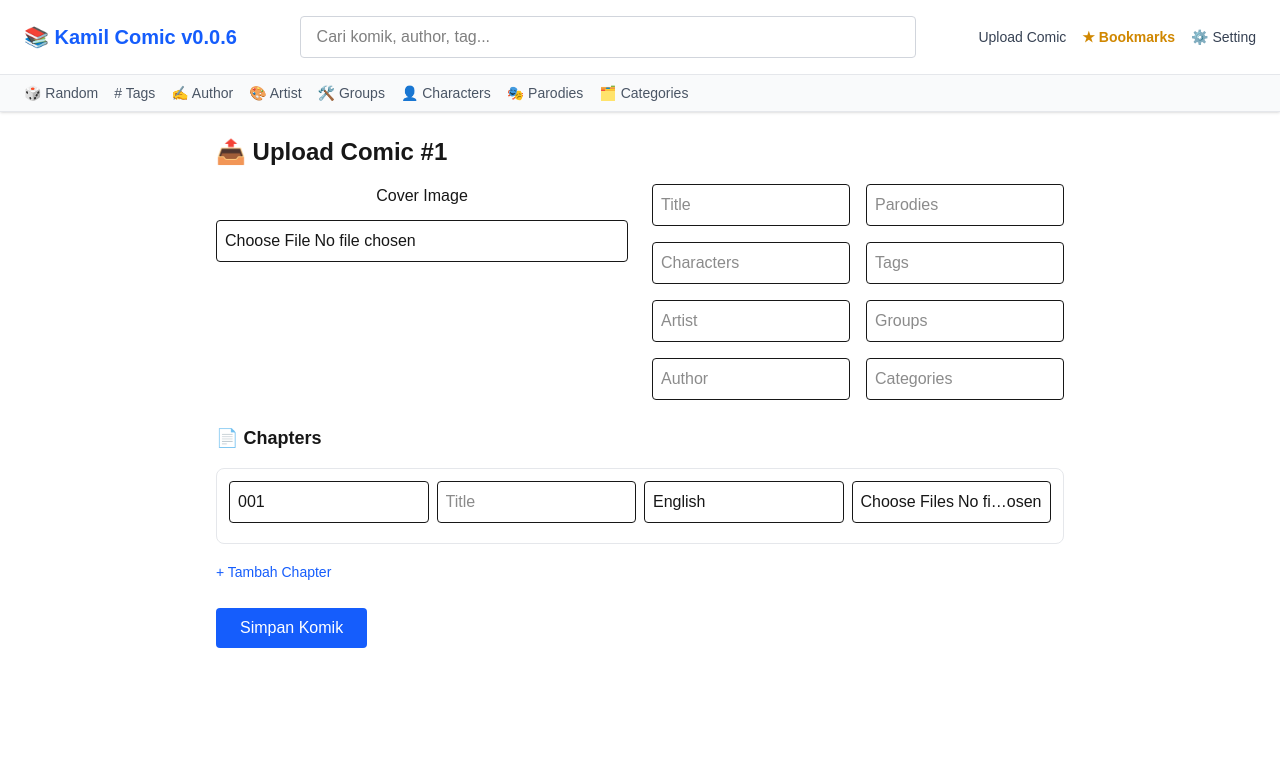
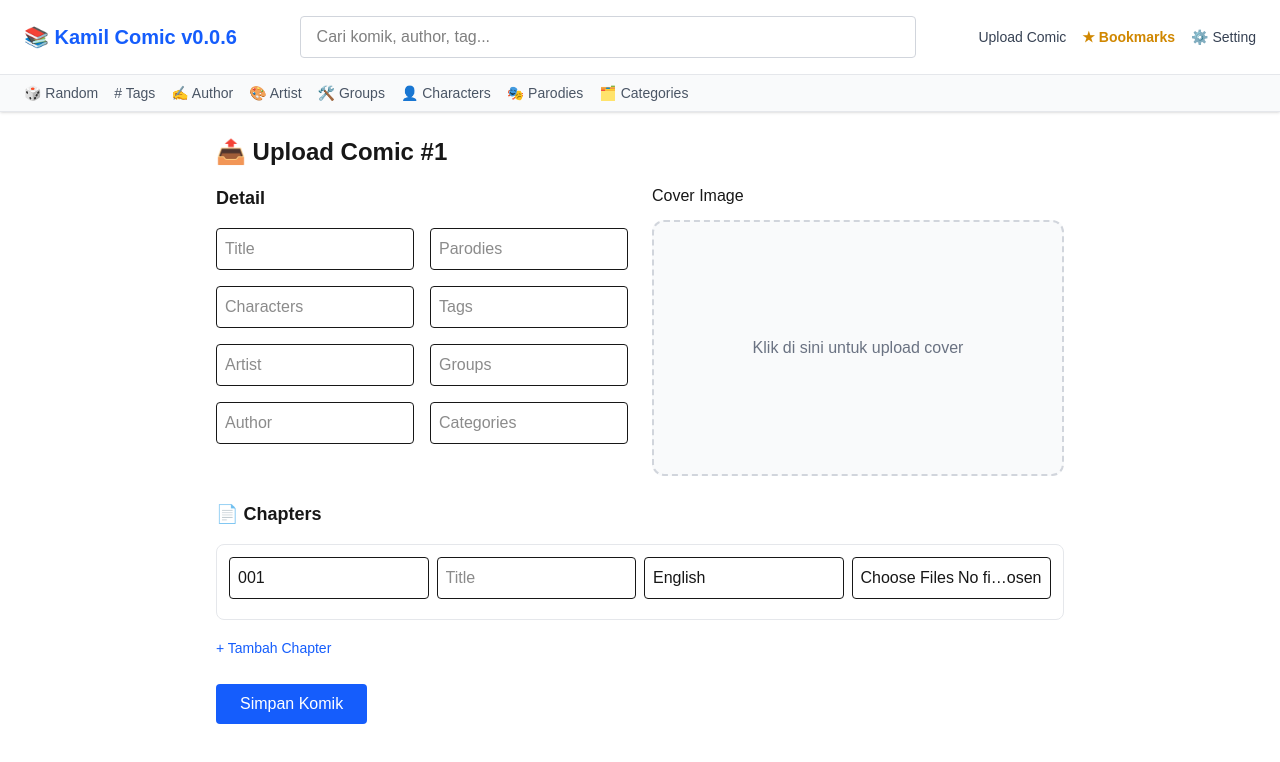
Before and after one commit to lenovix/kamilcomic, a Next.js app: page /upload in a window 1280 px wide. Shown: the top 762 px of the page. Built offline with nearby package versions, Linux system fonts and the light colour scheme.

Commit message:
DialogBoxCover

```diff
--- a/components/DialogBoxCover.tsx
+++ b/components/DialogBoxCover.tsx
@@ -8,7 +8,11 @@ interface DialogBoxCoverProps {
   onSave: (file: File) => void;
 }
 
-export default function DialogBoxCover({ open, onClose, onSave }: DialogBoxCoverProps) {
+export default function DialogBoxCover({
+  open,
+  onClose,
+  onSave,
+}: DialogBoxCoverProps) {
   const [preview, setPreview] = useState<string | null>(null);
   const [selectedFile, setSelectedFile] = useState<File | null>(null);
 
@@ -36,36 +40,40 @@ export default function DialogBoxCover({ open, onClose, onSave }: DialogBoxCover
         >
           {/* Dialog */}
           <motion.div
-            className="bg-white rounded-2xl shadow-xl w-full max-w-md p-6 relative"
-            initial={{ scale: 0.92, opacity: 0 }}
+            className="bg-white rounded-2xl shadow-2xl w-full max-w-md p-6 relative"
+            initial={{ scale: 0.9, opacity: 0 }}
             animate={{ scale: 1, opacity: 1 }}
-            exit={{ scale: 0.92, opacity: 0 }}
+            exit={{ scale: 0.9, opacity: 0 }}
           >
-            {/* X Button */}
+            {/* Close Button */}
             <button
-              className="absolute top-4 right-4 text-gray-500 hover:text-gray-800"
+              className="absolute top-4 right-4 text-gray-400 hover:text-gray-700 transition"
               onClick={onClose}
             >
               <X size={22} />
             </button>
 
-            <h2 className="text-xl font-semibold mb-4 flex items-center gap-2">
-              <ImageIcon size={22} />
+            {/* Title */}
+            <h2 className="text-xl font-semibold mb-5 flex items-center gap-2 text-gray-800">
+              <ImageIcon size={22} className="text-blue-600" />
               Upload Cover
             </h2>
 
             {/* Drop Zone */}
             <div
-              className="border-2 border-dashed border-gray-300 rounded-xl p-5 flex flex-col items-center justify-center text-center cursor-pointer hover:bg-gray-50 transition"
+              className="border-2 border-dashed border-gray-300 rounded-xl p-6 flex flex-col items-center justify-center text-center cursor-pointer hover:border-gray-400 hover:bg-gray-50 transition"
               onDragOver={(e) => e.preventDefault()}
               onDrop={onDrop}
               onClick={() => document.getElementById("coverInput")?.click()}
             >
               {!preview ? (
-                <div className="flex flex-col items-center gap-2">
-                  <UploadCloud size={40} className="text-gray-400" />
-                  <p className="text-gray-600 text-sm">
-                    Klik atau seret gambar ke sini
+                <div className="flex flex-col items-center gap-3 py-6">
+                  <UploadCloud size={42} className="text-gray-400" />
+                  <p className="text-gray-600 text-sm font-medium">
+                    Klik atau seret gambar ke area ini
+                  </p>
+                  <p className="text-gray-400 text-xs">
+                    Format: JPG, PNG · Maks 5MB
                   </p>
                 </div>
               ) : (
@@ -88,10 +96,10 @@ export default function DialogBoxCover({ open, onClose, onSave }: DialogBoxCover
               }
             />
 
-            {/* Buttons */}
-            <div className="flex justify-end gap-3 mt-6">
+            {/* Action Buttons */}
+            <div className="flex justify-end gap-3 mt-7">
               <button
-                className="px-4 py-2 rounded-lg border border-gray-300 hover:bg-gray-100 transition"
+                className="px-4 py-2 rounded-lg border border-gray-300 text-gray-700 hover:bg-gray-100 transition"
                 onClick={onClose}
               >
                 Cancel
@@ -116,4 +124,5 @@ export default function DialogBoxCover({ open, onClose, onSave }: DialogBoxCover
       )}
     </AnimatePresence>
   );
+
 }
--- a/pages/upload.tsx
+++ b/pages/upload.tsx
@@ -7,12 +7,14 @@ import path from "path";
 import { DragDropContext, Droppable, Draggable } from "@hello-pangea/dnd";
 import Alert from "@/components/Alert";
 import DialogBox from "@/components/DialogBox";
+import DialogBoxCover from "@/components/DialogBoxCover";
 
 interface UploadComicPageProps {
   defaultSlug: number;
 }
 
 export default function UploadComicPage({ defaultSlug }: UploadComicPageProps) {
+  const [coverDialogOpen, setCoverDialogOpen] = useState(false);
   const [alertData, setAlertData] = useState<{
     title: string;
     desc?: string;
@@ -53,7 +55,6 @@ export default function UploadComicPage({ defaultSlug }: UploadComicPageProps) {
       onConfirm: handleUpload, // lanjut proses upload
       onCancel: () => setDialogOpen(false),
     });
-
   };
 
   const [coverFile, setCoverFile] = useState<File | null>(null);
@@ -273,7 +274,6 @@ export default function UploadComicPage({ defaultSlug }: UploadComicPageProps) {
     }
   };
 
-
   const openPreview = (index: number) => {
     setPreviewChapterIndex(index);
   };
@@ -312,28 +312,13 @@ export default function UploadComicPage({ defaultSlug }: UploadComicPageProps) {
           />
         )}
 
-        <form onSubmit={handleOpenDialog} className="space-y-6">
-          {/* Cover + Basic Info */}
+        <form onSubmit={handleOpenDialog} className="space-y-6 overflow-hidden">
+          {/* Container Layout 2 kolom */}
           <div className="grid grid-cols-1 md:grid-cols-2 gap-6">
-            {/* Cover */}
-            <div className="flex flex-col items-center space-y-3">
-              <label className="block font-medium">Cover Image</label>
-              <input
-                type="file"
-                accept="image/*"
-                onChange={handleCoverUpload}
-                className="border p-2 rounded w-full"
-              />
-              {comicData.cover && (
-                <img
-                  src={comicData.cover}
-                  alt="Preview Cover"
-                  className="mt-2 w-full max-w-xs rounded shadow"
-                />
-              )}
-            </div>
+            {/* DETAIL (kiri) */}
+            <div className="space-y-4">
+              <h2 className="font-semibold text-lg">Detail</h2>
 
-            {/* Form Detail */}
               <div className="grid grid-cols-1 md:grid-cols-2 gap-4">
                 {[
                   { name: "title", placeholder: "Title" },
@@ -357,14 +342,43 @@ export default function UploadComicPage({ defaultSlug }: UploadComicPageProps) {
               </div>
             </div>
 
-          {/* Chapters */}
+            {/* COVER (kanan) - memanjang ke bawah */}
+            <div className="flex flex-col items-center space-y-3">
+              <div className="flex justify-between w-full items-center">
+                <label className="block font-medium">Cover Image</label>
+              </div>
+
+              <div
+                className="
+    w-full max-h-64 aspect-[2/3]
+    border-2 border-dashed border-gray-300 rounded-xl
+    bg-gray-50 flex items-center justify-center cursor-pointer
+    hover:bg-gray-100 transition
+  "
+                onClick={() => setCoverDialogOpen(true)}
+              >
+                {comicData.cover ? (
+                  <img
+                    src={comicData.cover}
+                    className="object-contain w-full h-full rounded-xl"
+                  />
+                ) : (
+                  <p className="text-gray-500">
+                    Klik di sini untuk upload cover
+                  </p>
+                )}
+              </div>
+            </div>
+          </div>
+
+          {/* CHAPTERS (full width, bawah) */}
           <div className="space-y-4">
             <h2 className="text-lg font-semibold">📄 Chapters</h2>
 
             {chapters.map((ch, index) => (
               <div
                 key={index}
-                className="border border-gray-200 rounded-lg p-3 relative "
+                className="border border-gray-200 rounded-lg p-3 relative"
               >
                 {/* Input nomor, title, language */}
                 <div className="grid grid-cols-1 md:grid-cols-4 gap-2 mb-2">
@@ -398,7 +412,6 @@ export default function UploadComicPage({ defaultSlug }: UploadComicPageProps) {
                   />
                 </div>
 
-                {/* File info & preview */}
                 {ch.files?.length > 0 && (
                   <div className="flex items-center justify-between mt-1">
                     <p className="text-sm text-gray-500">
@@ -414,7 +427,6 @@ export default function UploadComicPage({ defaultSlug }: UploadComicPageProps) {
                   </div>
                 )}
 
-                {/* Tombol hapus */}
                 {index > 0 && (
                   <button
                     type="button"
@@ -468,6 +480,17 @@ export default function UploadComicPage({ defaultSlug }: UploadComicPageProps) {
           desc={dialogData.desc}
           onConfirm={dialogData.onConfirm}
           onCancel={dialogData.onCancel}
+        />
+      }
+      {
+        <DialogBoxCover
+          open={coverDialogOpen}
+          onClose={() => setCoverDialogOpen(false)}
+          onSave={(file) => {
+            setCoverDialogOpen(false);
+            setCoverFile(file);
+            setComicData({ ...comicData, cover: URL.createObjectURL(file) });
+          }}
         />
       }
 
```
Lines whose indentation alone changed are shown as unchanged.
